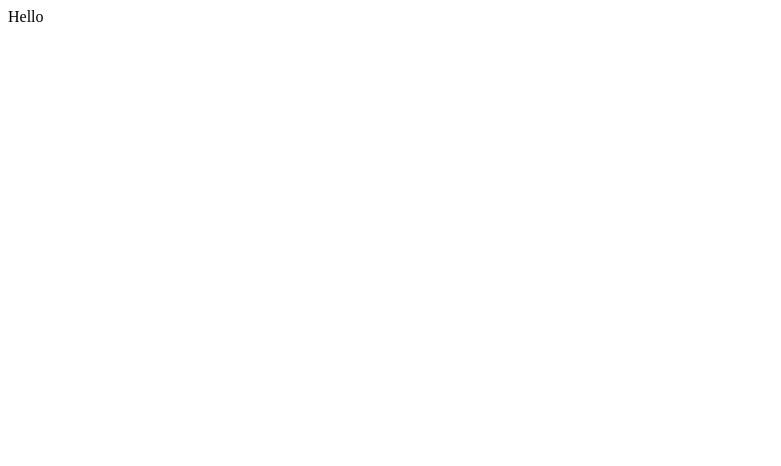
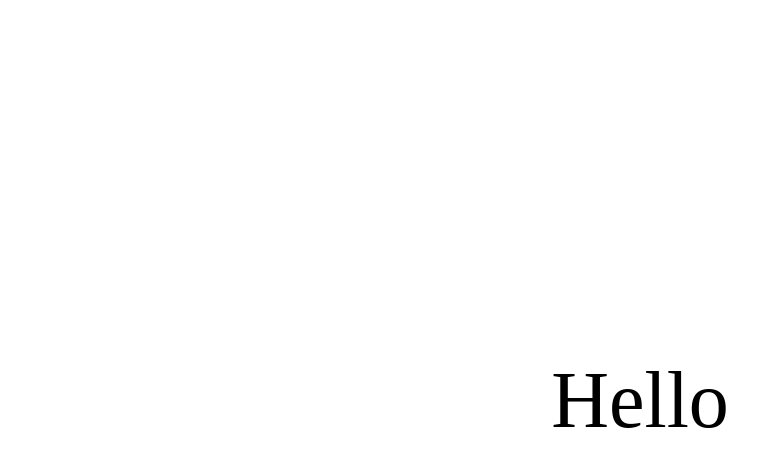
Before and after one commit to Xillyk/React-redux-practice, a React (Vite) app: page / in a window 1280 px wide. Shown: the top 466 px of the page, without its empty margins (0-781 px from the left). Built offline with nearby package versions, Linux system fonts and the light colour scheme.

Commit message:
add styling

```diff
--- a/src/index.css
+++ b/src/index.css
@@ -0,0 +1,40 @@
+* {
+    margin: 0;
+    padding: 0;
+    box-sizing: border-box;
+  }
+
+  body {
+    min-height: 100vh;
+    font-size: 5rem;
+    display: grid;
+    place-content: center;
+  }
+
+  input,
+  button {
+    font: inherit;
+    padding: 0.5rem;
+  }
+
+  section {
+    display: flex;
+    flex-direction: column;
+    justify-content: center;
+    align-items: center;
+  }
+
+  input {
+    text-align: center;
+    max-width: 2.5em;
+  }
+
+  button {
+    font-size: 2rem;
+    margin: 0.5em 0 0.5em 0.5em;
+    min-width: 2em;
+  }
+
+  button:first-child {
+    margin-left: 0;
+  }
```
